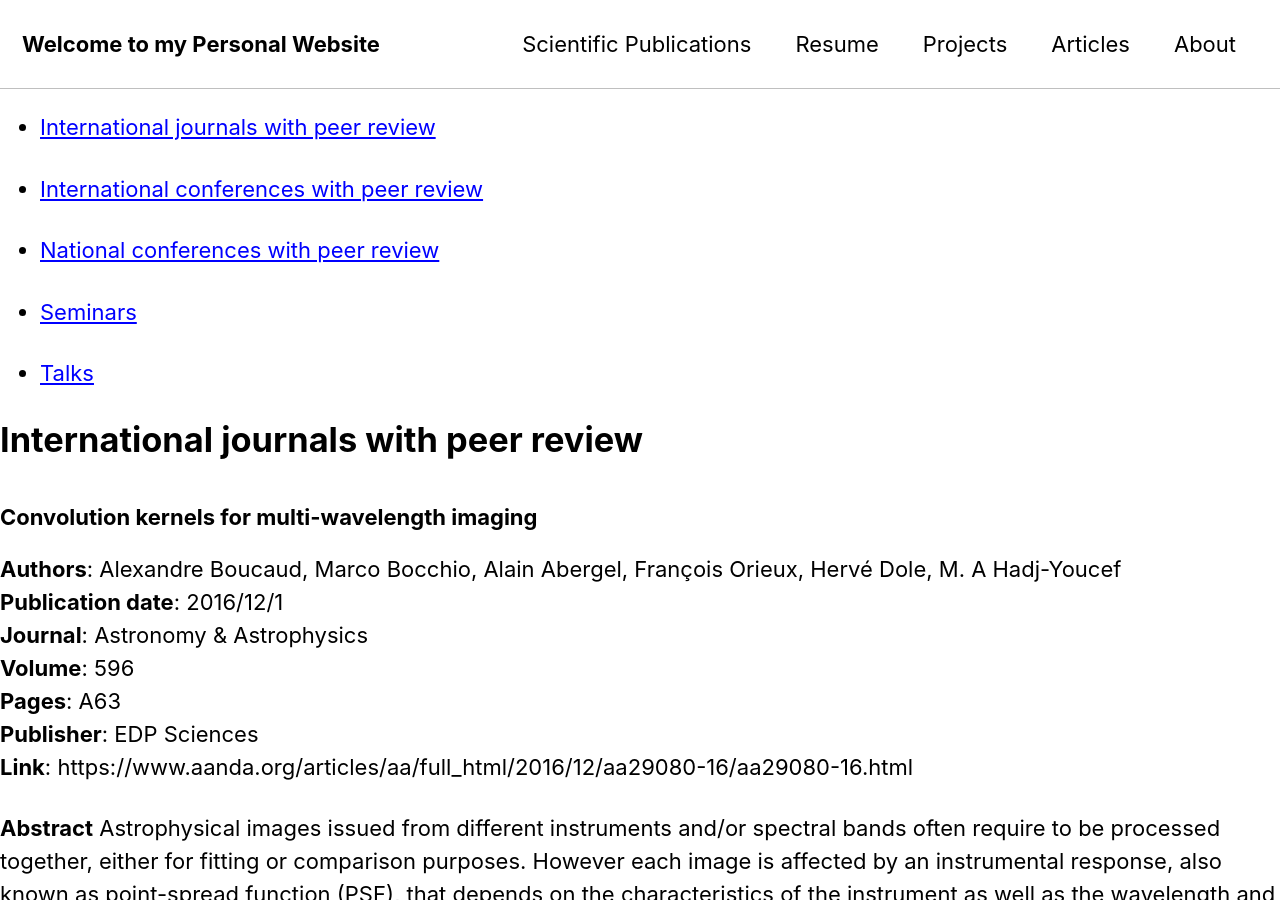
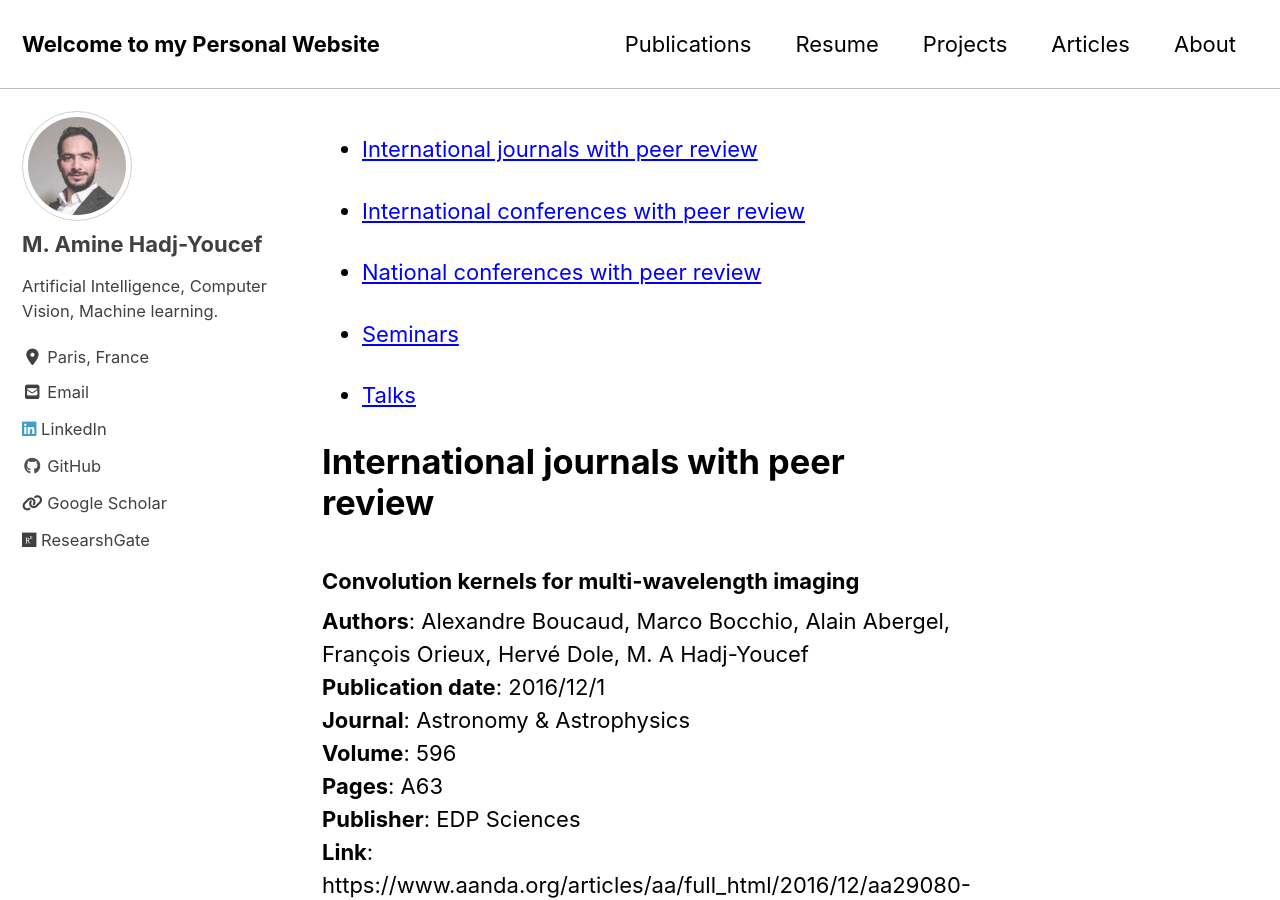
Before and after one commit to amineHY/amine-hadjyoucef.github.io, a Jekyll site: the page built from _pages/publications.md, in a window 1280 px wide and 900 px high. Built offline with Jekyll 4.4.1, drawn with Linux system fonts in a browser that asks for light colours; cached includes are drawn as plain includes; nearby versions of some CDN libraries; our own code applies the rules of GitHub Pages for plain Markdown files.

Commit message:
improve structure

```diff
--- a/_config.yml
+++ b/_config.yml
@@ -283,11 +283,12 @@
     values:
       layout: single
       author_profile: true
+      author: M. Amine Hadj-Youcef
       read_time: true
       comments: true
       share: true
       related: true
-defaults:
+
   # _pages
   - scope:
       path: ""
@@ -295,7 +296,7 @@
     values:
       layout: single
       author_profile: true
-defaults:
+
   # _portfolio
   - scope:
       path: ""
--- a/_data/navigation.yml
+++ b/_data/navigation.yml
@@ -1,6 +1,6 @@
 # main links
 main:
-  - title: "Scientific Publications"
+  - title: "Publications"
     url: /publications/
 
   - title: "Resume"
```
Also changed, not shown: _pages/publications.md (+1 -0 lines).
